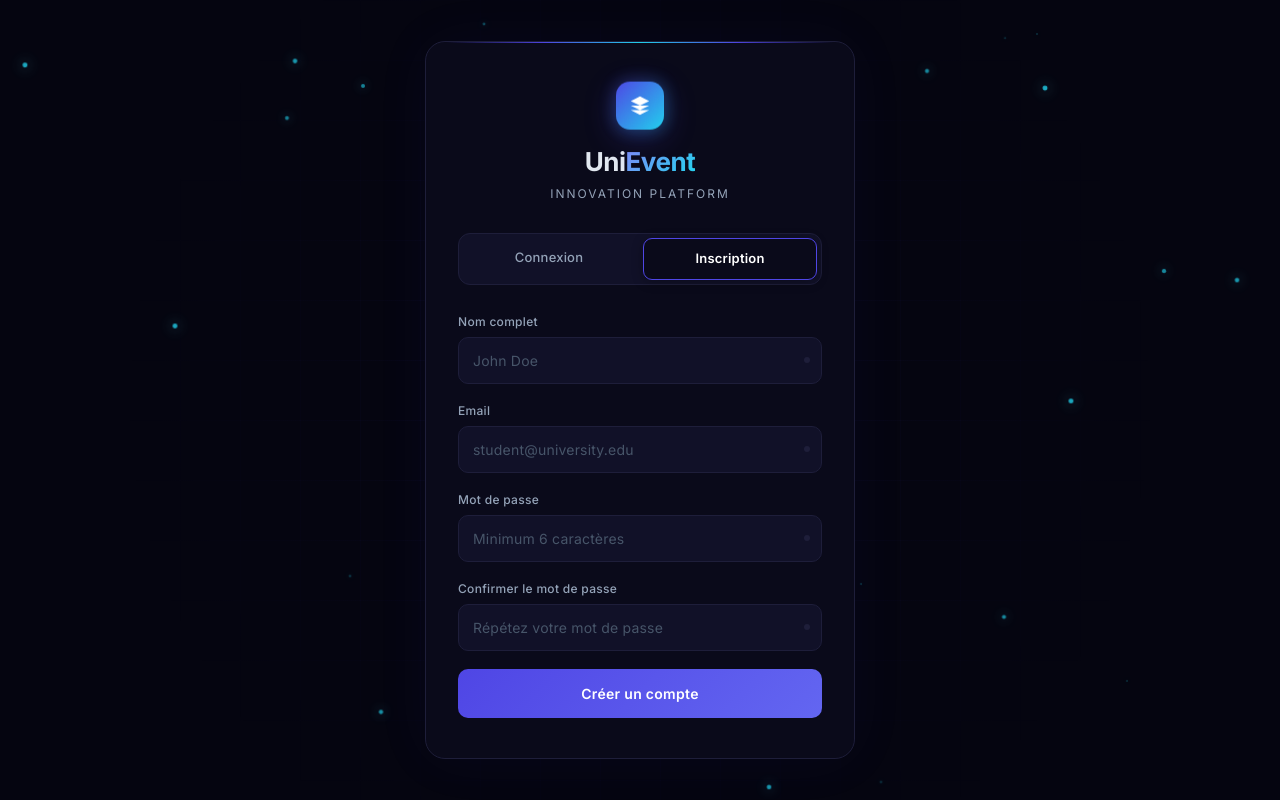
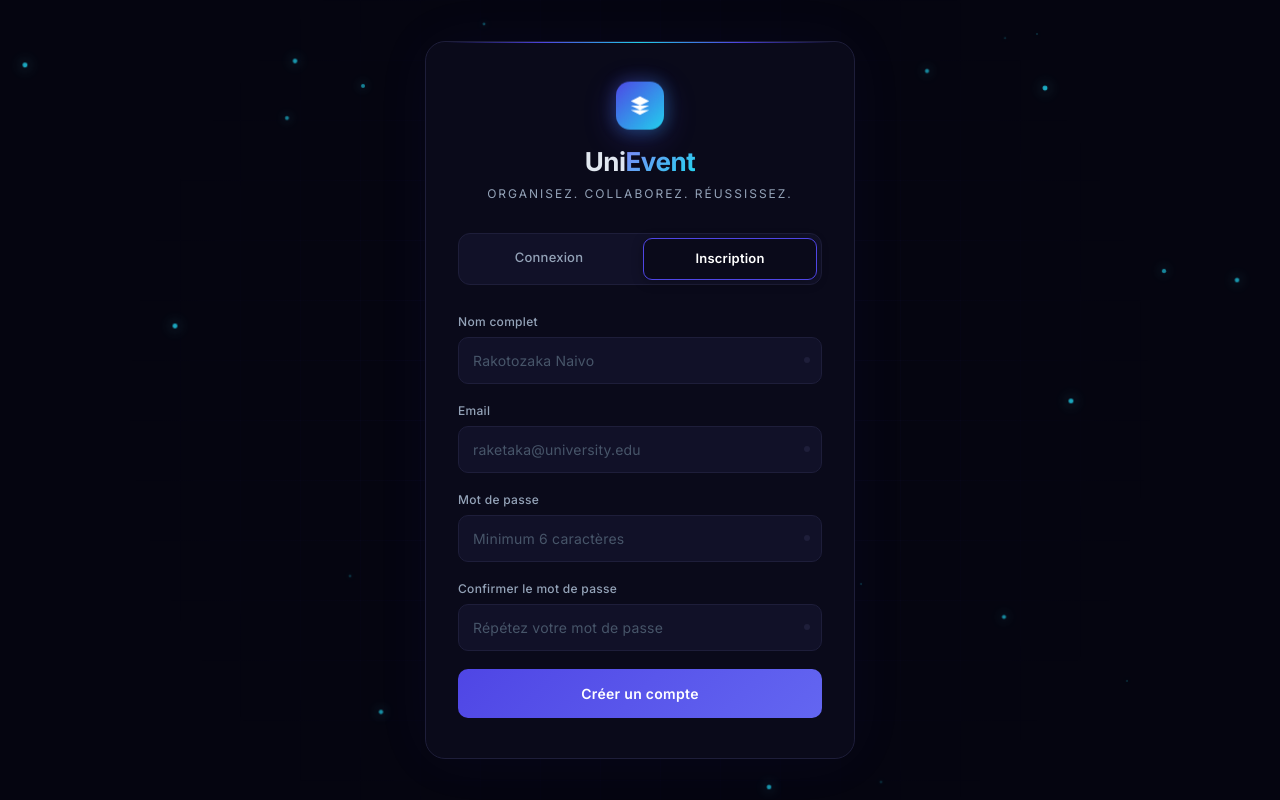
Before and after one commit to anthonyorakotondrabe/front_gestion_event_university, a React (Vite) app: page /register in a window 1280 px wide. Built offline with nearby package versions, Linux system fonts and the light colour scheme; no server answers.

Commit message:
text on login changed

```diff
--- a/src/features/auth/components/AuthLayout.jsx
+++ b/src/features/auth/components/AuthLayout.jsx
@@ -75,7 +75,7 @@ const AuthLayout = ({ children }) => {
             </svg>
           </div>
           <h1>Uni<span>Event</span></h1>
-          <p className="subtitle">Innovation Platform</p>
+          <p className="subtitle">Organisez. Collaborez. Réussissez.</p>
         </div>
 
         <div className="auth-tabs">
--- a/src/features/auth/components/LoginForm.jsx
+++ b/src/features/auth/components/LoginForm.jsx
@@ -69,7 +69,7 @@ const LoginForm = () => {
         <div className="input-wrapper">
           <input
             type="email"
-            placeholder="student@university.edu"
+            placeholder="rasoa@university.edu"
             {...register('email', {
               required: 'L\'email est requis',
               pattern: {
--- a/src/features/auth/components/RegisterForm.jsx
+++ b/src/features/auth/components/RegisterForm.jsx
@@ -73,7 +73,7 @@ const RegisterForm = () => {
         <div className="input-wrapper">
           <input
             type="text"
-            placeholder="John Doe"
+            placeholder="Rakotozaka Naivo"
             {...register('nom', { required: 'Le nom est requis' })}
           />
           <div className="input-progress"></div>
@@ -89,7 +89,7 @@ const RegisterForm = () => {
         <div className="input-wrapper">
           <input
             type="email"
-            placeholder="student@university.edu"
+            placeholder="raketaka@university.edu"
             {...register('email', {
               required: 'L\'email est requis',
               pattern: {
```
